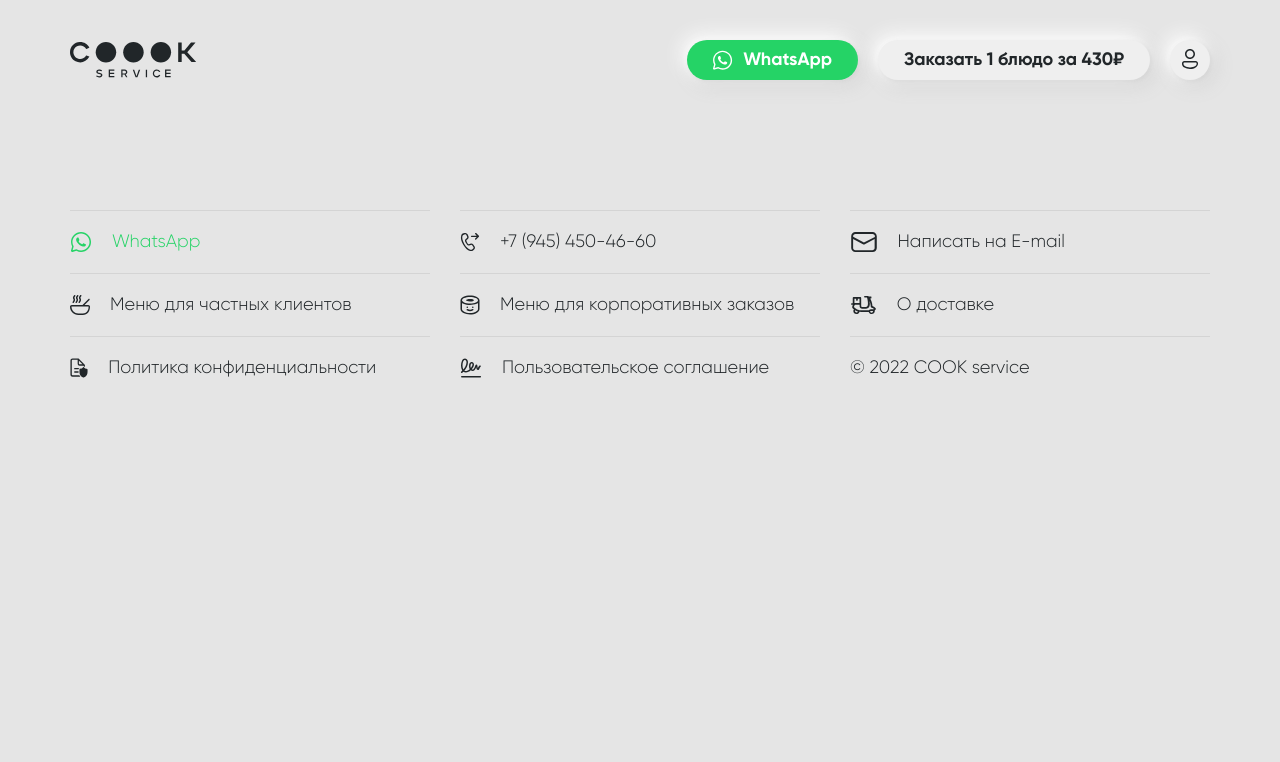
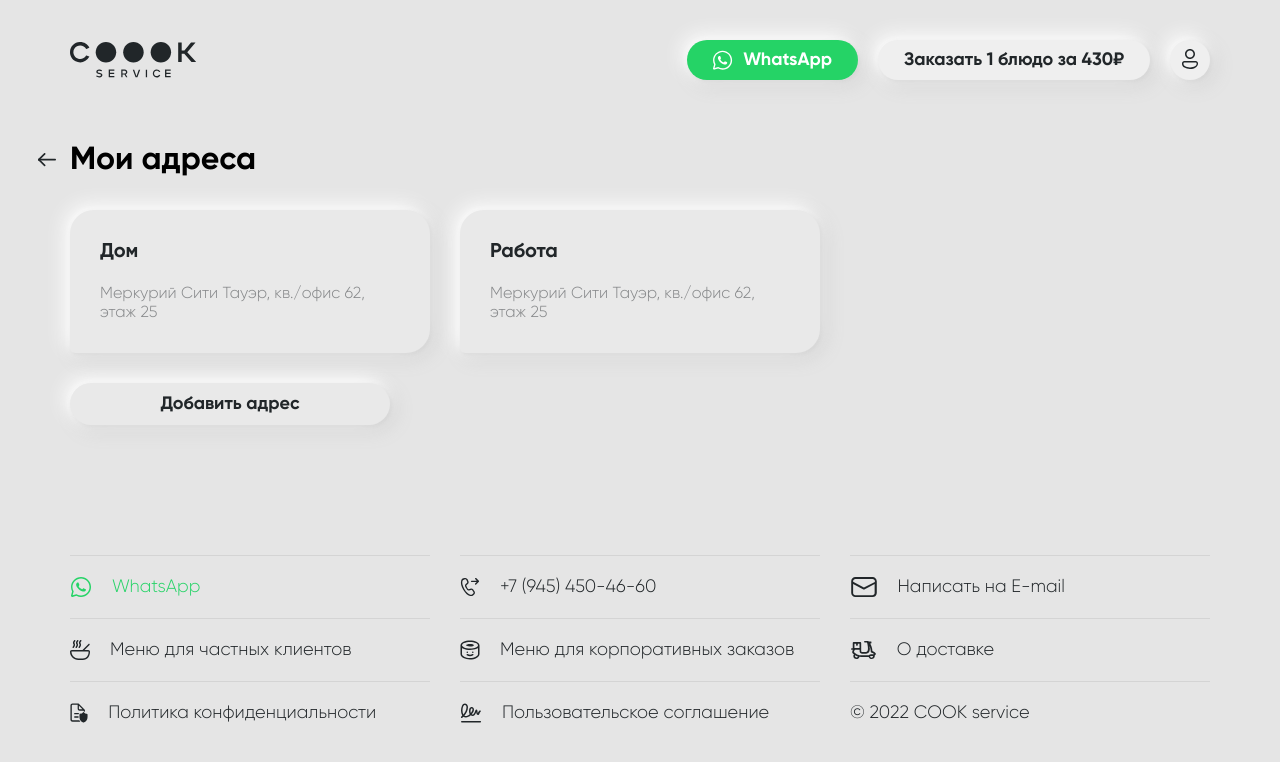
Before and after one commit to yegorweb/cook-service, a Vue app: page /my-addresses in a window 1280 px wide. Shown: the top 762 px of the page. Built offline with nearby package versions, Linux system fonts and the light colour scheme.

Commit message:
added 'my addresses'

```diff
--- /dev/null
+++ b/src/components/AddressItem.vue
@@ -0,0 +1,44 @@
+<template>
+    <div class="item">
+        <div class="item-title">{{address.name}}</div>
+        <div class="item-address">{{address.address}}</div>
+    </div>
+</template>
+
+<script setup>
+var props = defineProps(['address'])
+var address = props.address
+</script>
+
+<style lang="scss" scoped>
+@import '@/assets/style.scss';
+.item {
+    padding: rem(30);
+    background: #E9E9E9;
+    box-shadow: 1px 1px 4px rgba(0, 0, 0, 0.08), -1px -1px 6px rgba(255, 255, 255, 0.5), -5px -5px 20px #FFFFFF, 5px 5px 20px #D3D3D3;
+    border-radius: rem(24) rem(24) rem(24) rem(5);
+    transition: all .2s;
+    display: flex;
+    flex-direction: column;
+    cursor: pointer;
+    gap: rem(20);
+    & > * {
+        word-break: keep-all;
+    } &-title {
+        font-family: 'Gilroy';
+        font-style: normal;
+        font-weight: 700;
+        font-size: rem(20);
+        color: #212629;
+    } &-address {
+        font-family: 'Gilroy';
+        font-style: normal;
+        font-weight: 300;
+        font-size: rem(16);
+        color: rgba(33, 38, 41, 0.5);
+    }
+    &:hover {
+        box-shadow: -1px -1px 6px rgba(0, 0, 0, 0.12), 1px 1px 6px rgba(255, 255, 255, 0.5), 5px 5px 20px #FFFFFF, -5px -5px 20px #D3D3D3;
+    }
+}
+</style>
--- a/src/components/Button.vue
+++ b/src/components/Button.vue
@@ -12,6 +12,7 @@ var props = defineProps(['bg', 'color', 'width'])
 <style lang="scss" scoped>
 @import '@/assets/style.scss';
 .btn {
+    box-shadow: 1px 1px 4px rgba(0, 0, 0, 0.08), -1px -1px 6px rgba(255, 255, 255, 0.5), -5px -5px 20px #FFFFFF, 5px 5px 20px #D3D3D3;
     border-radius: 999px;
     padding: rem(10) rem(20);
     box-sizing: border-box !important;
@@ -22,11 +23,9 @@ var props = defineProps(['bg', 'color', 'width'])
     font-style: normal;
     font-weight: 700;
     font-size: rem(18);
+    user-select: none;
 
-    &-not-selected {
-        box-shadow: 1px 1px 4px rgba(0, 0, 0, 0.08), -1px -1px 6px rgba(255, 255, 255, 0.5), -5px -5px 20px #FFFFFF, 5px 5px 20px #D3D3D3;
-    }
-    &-selected, &:hover {
+    &:hover {
         box-shadow: -1px -1px 6px rgba(0, 0, 0, 0.12), 1px 1px 6px rgba(255, 255, 255, 0.5), 5px 5px 20px #FFFFFF, -5px -5px 20px #D3D3D3;
     }
 }
--- a/src/components/Header.vue
+++ b/src/components/Header.vue
@@ -36,10 +36,10 @@
                         <img src="@/assets/cards.svg" alt="" class="menu-buttons-item-img">
                         <div class="menu-buttons-item-text">Привязанные карты</div>
                     </div>
-                    <div class="menu-buttons-item">
+                    <router-link to="/my-addresses" class="menu-buttons-item">
                         <img src="@/assets/map.svg" alt="" class="menu-buttons-item-img">
                         <div class="menu-buttons-item-text">Мои адреса</div>
-                    </div>
+                    </router-link>
                     <router-link to="/my-data" class="menu-buttons-item">
                         <img src="@/assets/user-data.svg" alt="" class="menu-buttons-item-img">
                         <div class="menu-buttons-item-text">Мои данные</div>
--- a/src/router/index.js
+++ b/src/router/index.js
@@ -23,6 +23,11 @@ const router = createRouter({
       component: import('@/views/Orders/ShoppingCart.vue')
     },
     {
+      path: '/my-addresses',
+      name: 'my-addresses',
+      component: import('@/views/MyAddresses.vue')
+    },
+    {
       path: '/my-data',
       name: 'my-data',
       component: import('@/views/MyData.vue')
--- /dev/null
+++ b/src/views/MyAddresses.vue
@@ -0,0 +1,34 @@
+<template>
+    <div class="container">
+        <TitleAndBack onBackClick="back">Мои адреса</TitleAndBack>
+        <div class="items">
+            <AddressItem v-for="address in addresses" :key="address" :address="address" />
+        </div>
+        <Button :style="'margin-top: '+(30/16)+'rem;'" color="#212629" bg="#E9E9E9" :width="(320/16)+'rem'">Добавить адрес</Button>
+    </div>
+</template>
+
+<script setup>
+import TitleAndBack from '../components/TitleAndBack.vue';
+import AddressItem from '../components/AddressItem.vue';
+import Button from '../components/Button.vue';
+
+var addresses = [{
+    name: 'Дом',
+    address: 'Меркурий Сити Тауэр, кв./офис 62, этаж 25'
+},
+{
+    name: 'Работа',
+    address: 'Меркурий Сити Тауэр, кв./офис 62, этаж 25'
+}]
+</script>
+
+<style lang="scss" scoped>
+@import '@/assets/style.scss';
+.items {
+    @include adaptive-value(grid-template-columns, 1fr 1fr 1fr, 1fr 1fr 1fr, 1fr 1fr, 1fr 1fr, 1fr);
+    display: grid;
+    gap: rem(30);
+    margin-top: rem(30);
+}
+</style>
--- a/src/views/MyData.vue
+++ b/src/views/MyData.vue
@@ -6,7 +6,7 @@
             <Input placeholder="+7 (900) 000 00-00" label="Телефон" v-on:val="(a) => {phone=a}" />
         </div>
         <div class="buttons">
-            <Button color="#212629" bg="#EFEFEF" :width="(320/16)+'rem'">Cохранить</Button>
+            <Button color="#212629" bg="#E9E9E9" :width="(320/16)+'rem'">Cохранить</Button>
             <div class="delete">Удалить аккаунт</div>
         </div>
     </div>
@@ -43,13 +43,13 @@ var phone = ref('')
     width: 100%;
     gap: rem(30);
     align-items: center;
-    margin-top: rem(20);
+    margin-top: rem(30);
     user-select: none;
 }
 .inputs {
     @include adaptive-value(grid-template-columns, 2fr 1fr, 2fr 1fr, 2fr 1fr, 2fr 1fr, 1fr);
     display: grid;
     gap: rem(20);
-    margin-top: rem(30);
+    margin-top: rem(40);
 }
 </style>
```
Also changed, not shown: 1 other file (tests, documents, lock files or other folders).
